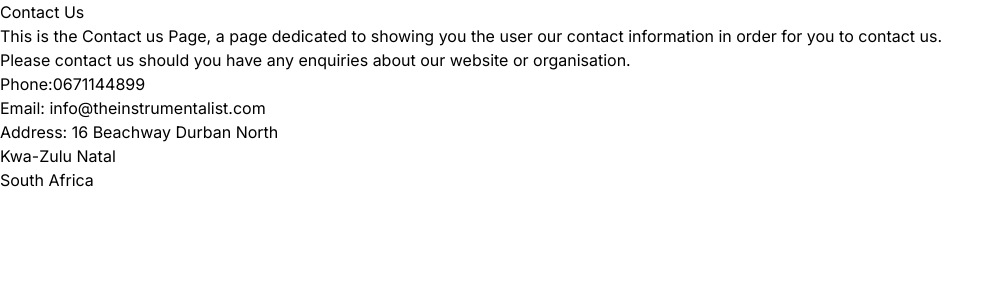
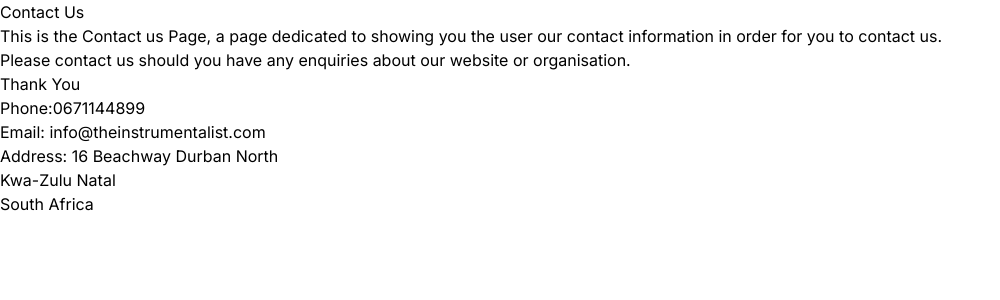
Before and after one commit to NateCreedDonato/the-instrumentalist, a Next.js app: page /contact in a window 1280 px wide. Shown: the top 300 px of the page, without its empty margins (0-1000 px from the left). Built offline with nearby package versions, Linux system fonts and the light colour scheme; a web font is replaced by a local one.

Commit message:
Update page.tsx

```diff
--- a/app/contact/page.tsx
+++ b/app/contact/page.tsx
@@ -9,6 +9,7 @@ export default function Contact() {
             <div>
                 <h2>This is the Contact us Page, a page dedicated to showing you the user our contact information in  order for you to contact us.</h2>
                 <h3>Please contact us should you have any enquiries about our website or organisation.</h3>
+                <h4>Thank You</h4>
             </div>
             <div>
                 <ul>
```
